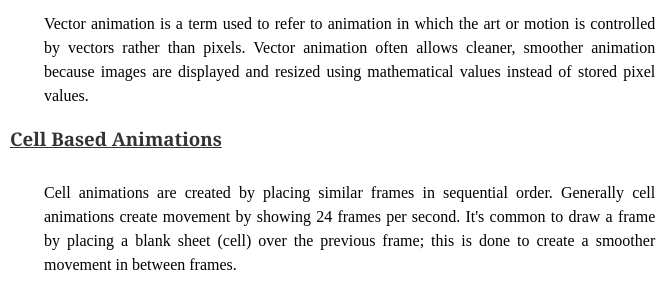
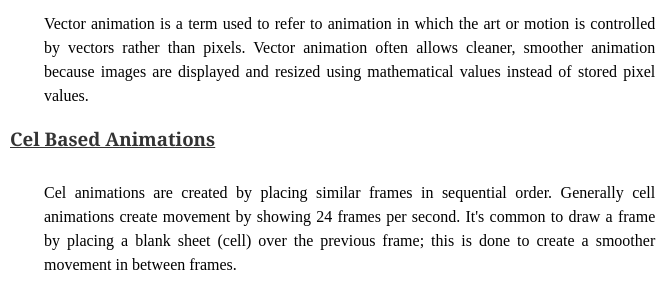
Before and after one commit to MeedicBear/Study-WebsiteFinal, a website: page about.html in a window 1280 px wide. Shown: the part 880-1169 px from the top of the page, 64-727 px from the left. Drawn offline with Linux system fonts and the light colour scheme; grey boxes are pictures that could not be loaded.

Commit message:
spelling mistake yikes

```diff
--- a/about.html
+++ b/about.html
@@ -57,9 +57,9 @@
                 <h1>Vector Based Animations</h1>
                 <p>Vector animation is a term used to refer to animation in which the art or motion is controlled by vectors rather than pixels. Vector animation often allows cleaner, smoother animation because images are displayed and resized using mathematical
                     values instead of stored pixel values.</p>
-                <h1>Cell Based Animations</h1>
-                <p>Cell animations are created by placing similar frames in sequential order. Generally cell animations create movement by showing 24 frames per second. It's common to draw a frame by placing a blank sheet (cell) over the previous frame;
-                    this is done to create a smoother movement in between frames.</p>
+                <h1>Cel Based Animations</h1>
+                <p>Cel animations are created by placing similar frames in sequential order. Generally cell animations create movement by showing 24 frames per second. It's common to draw a frame by placing a blank sheet (cell) over the previous frame; this
+                    is done to create a smoother movement in between frames.</p>
                 <img src="images/elethant.gif" alt="elephant.gif" width="400" height="300">
                 <img src="images/face.gif" alt="face.gif" width="400" height="300">
                 <h1>Rotoscoping</h1>
```
